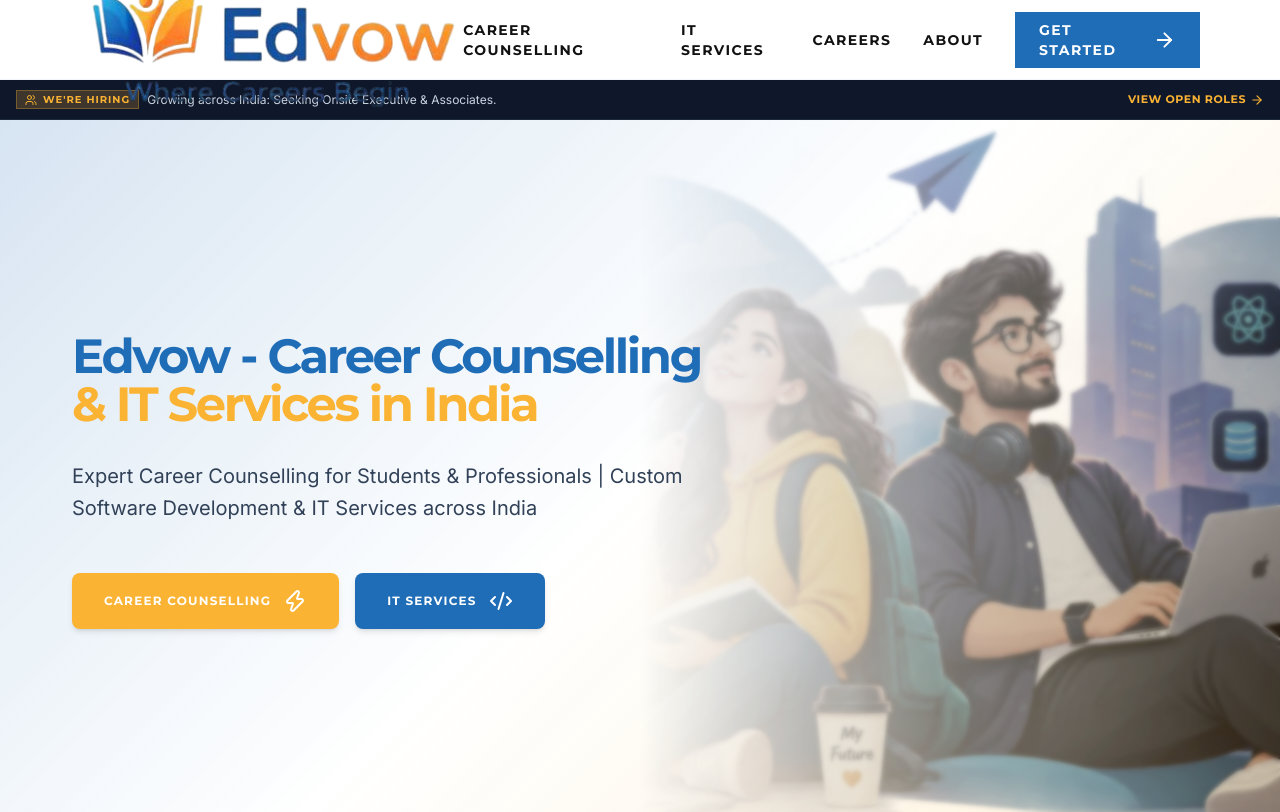
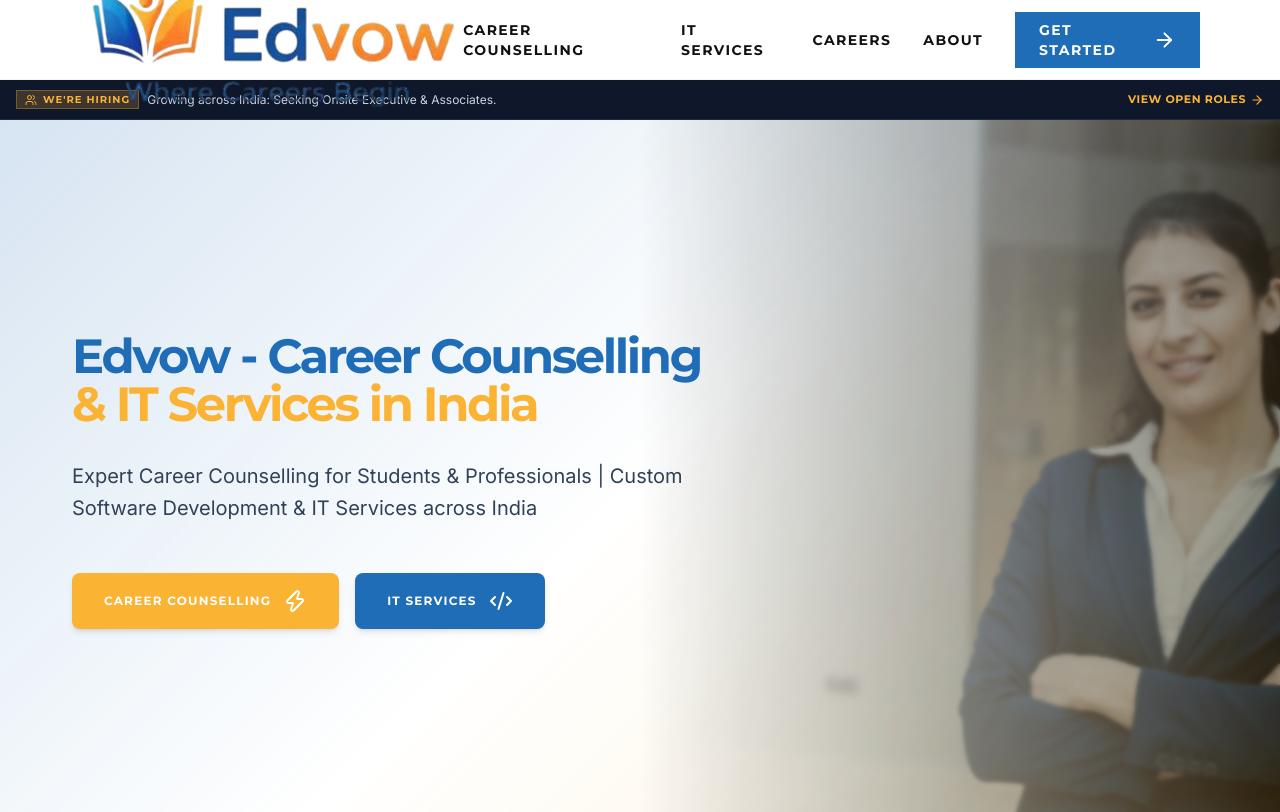
Before and after one commit to gitshahab/edvow, a Next.js app: page / in a window 1280 px wide. Shown: the top 812 px of the page. Built offline with nearby package versions, Linux system fonts and the light colour scheme.

Commit message:
(feat: Home bg image): update home hero image as per UX discussion

```diff
--- a/app/page.tsx
+++ b/app/page.tsx
@@ -38,7 +38,7 @@
         subTitle="& IT Services in India"
         para="Expert Career Counselling for Students & Professionals |
 Custom Software Development & IT Services across India"
-        bgImg="/EdvowHeroImage.webp"
+        bgImg="/ex2.webp"
         btn1={{
           text: "Career Counselling",
           url: "/career-counselling",
```
Also changed, not shown: public/EdvowHeroImage.webp (deleted), public/ex2.webp (added).
